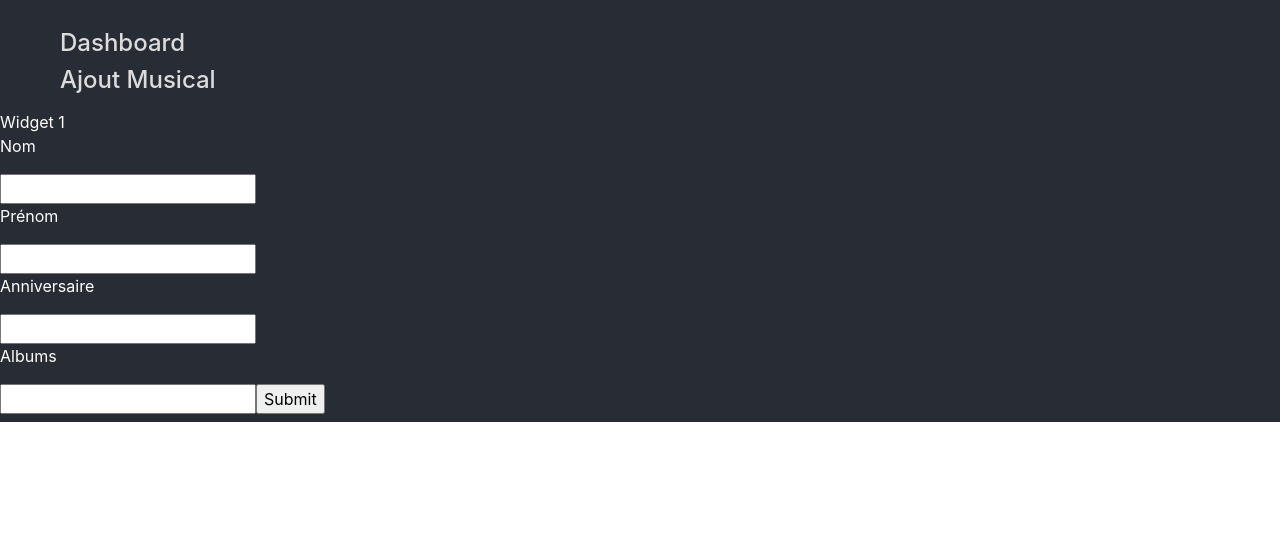
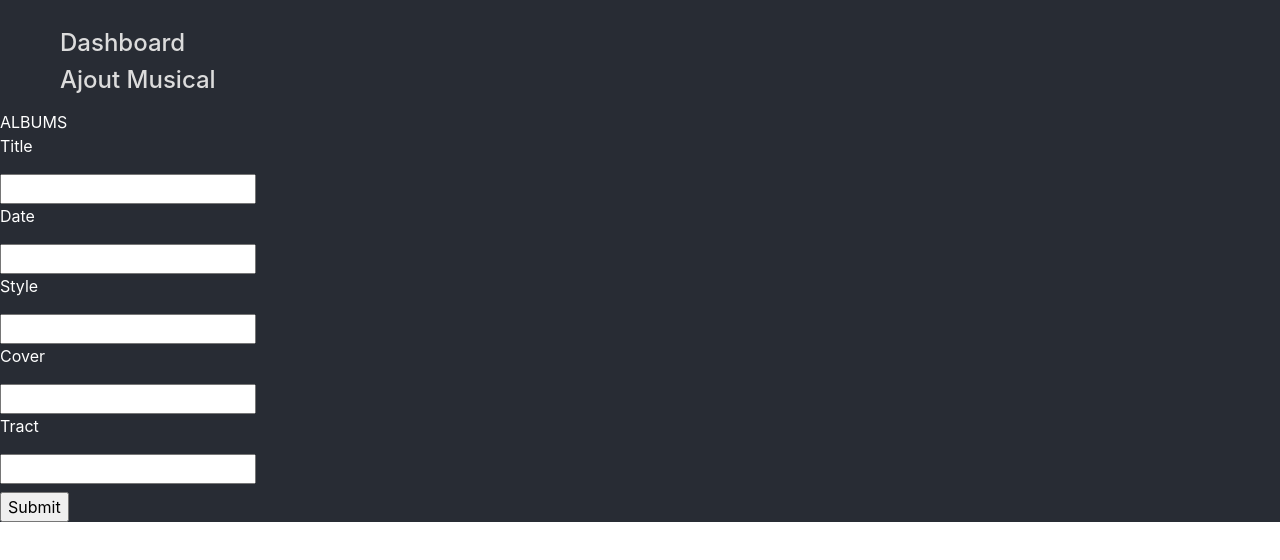
Before and after one commit to AurelienUltime/front_end, a React (Create React App) app: page /formulaire in a window 1280 px wide. Shown: the top 560 px of the page. Built offline with nearby package versions, Linux system fonts and the light colour scheme.

Commit message:
premier schema relié a la bdd

```diff
--- a/package.json
+++ b/package.json
@@ -3,8 +3,10 @@
   "version": "0.1.0",
   "private": true,
   "dependencies": {
+    "axios": "^0.18.0",
     "bootstrap": "^4.3.1",
     "chart.js": "^2.7.3",
+    "lodash": "^4.17.11",
     "react": "^16.8.4",
     "react-chartjs": "^1.2.0",
     "react-chartjs-2": "^2.7.4",
@@ -16,7 +18,7 @@
     "recharts": "^1.5.0"
   },
   "scripts": {
-    "start": "react-scripts start",
+    "start": "set PORT=8080 && react-scripts start",
     "build": "react-scripts build",
     "test": "react-scripts test",
     "eject": "react-scripts eject"
--- a/src/App.js
+++ b/src/App.js
@@ -10,6 +10,8 @@ import GraphPie from './components/GraphPie';
 import Gallery from './components/Gallery';
 
 import Form from './components/form/Form';
+import PieChartNouv from './components/PieChartNouv';
+
 
 import {BrowserRouter as Router, Route, Link} from "react-router-dom";
 
@@ -31,7 +33,7 @@ function Dashboard() {
         </Col>
 
         <Col xl="6">
-          <Chart2/>
+          <PieChartNouv/>
         </Col>
   </Row>
   <Row>
@@ -116,7 +118,6 @@ class App extends Component {
   </Router>
         </header>
 
-
     );
   }
 }
--- a/src/components/Chart.js
+++ b/src/components/Chart.js
@@ -1,5 +1,5 @@
 import React, {Component} from 'react';
-
+import axios from 'axios';
 
 //graph de type bar
 import {Bar} from 'react-chartjs-2';
--- a/src/components/Chart2.js
+++ b/src/components/Chart2.js
@@ -1,15 +1,24 @@
 import React, {Component} from 'react';
+import _ from 'lodash';
 
 //ici c le graph qu'on va utiliser
 import {Doughnut} from 'react-chartjs-2';
 
 import './Chart.css';
+import Axios from 'axios';
 
 class Chart2 extends Component {
 
-    constructor(props){
+  /*  constructor(props){
         super(props);
         this.state = {
+
+        }
+    }
+*/
+
+    state={
+        trackTable: [],
         chartData:{
             labels:['60s','70s', '80s', '90s'],
             datasets:[
@@ -29,14 +38,31 @@ class Chart2 extends Component {
 
                 ]
             }]
+        }    }
+
+    componentDidMount(){
+        Axios.get('http://localhost:3000/tracks/listenings')
+        .then(res => {
+            const trackTable = res.data;
+            this.setState({trackTable});
+
+        })
+        const labelTitle= _.pick(this.state.trackTable, ['title']);
+        const datasetsListenings= _.pick(this.state.trackTable, ['listenings']);
+
+        let chartData = Object.assign({}, this.state.chartData);    //creating copy of object
+        chartData.labels = labelTitle;
+        chartData.datasets.data=datasetsListenings;
+        console.log("chartData", chartData);                     //updating value
+        this.setState({chartData});
     }
-        }
-    }
-
     render (){
         return (
+
             <div>
+
                 <h3 className="Titre">Evolution des couleurs de cover</h3>
+
     <Doughnut data={this.state.chartData}/>
     <br/> <br/> </div>
         );
--- a/src/components/CompareLine.js
+++ b/src/components/CompareLine.js
@@ -2,6 +2,7 @@ import React, { PureComponent } from 'react';
 import {
   LineChart, Line, XAxis, YAxis, CartesianGrid, Tooltip, Legend,
 } from 'recharts';
+import './CompareLine.css';
 
 const data = [
   {
--- a/src/components/Form/Artiste.js
+++ b/src/components/Form/Artist.js
@@ -28,14 +28,12 @@ class Formulaire extends React.Component {
         <form onSubmit={this.handleSubmit}>
           <label>
             Widget 1
-        <p>Nom</p>
+        <p>Nom et prénom</p>
         <input type="text" value={this.state.value} onChange={this.handleChange} />
-        <p>Prénom</p>
+        <p>Date de Naissance</p>
         <input type="text" value2={this.state.value2} onChange={this.handleChange}/>
-        <p>Anniversaire</p>
-        <input type="text" value3={this.state.value3} onChange={this.handleChange}/>
         <p>Albums</p>
-        <input className="Albums" type="text" value4={this.state.value4} onChange={this.handleChange}/>
+        <input className="Albums" type="text" value3={this.state.value3} onChange={this.handleChange}/>
           </label>
           <input type="submit" sub="Submit" />
         </form>
--- a/src/components/Form/Form.js
+++ b/src/components/Form/Form.js
@@ -1,13 +1,16 @@
 import React, { Component } from 'react';
 import {Container, Col, Row} from 'reactstrap';
-import Artiste from './Artiste';
+import Artiste from './Artist';
+import Album from './Album';
 
 
 class Form extends Component{
     render(){
         return(
 
-            <Artiste/>
+            <Album/>
+
+
         );
     }
 
--- a/src/components/Graph.js
+++ b/src/components/Graph.js
@@ -35,7 +35,7 @@ class Graph extends Component{
           <div>
             <h2>Line Example</h2>
 
-            <Line className="Conteneur" data={data} />
+            <Line data={data} />
           </div>
         );
       }
--- /dev/null
+++ b/src/components/PieChartNouv.js
@@ -0,0 +1,116 @@
+
+/*import {
+  PieChart, Pie, Sector, Cell,
+} from 'recharts';
+*/
+import _ from 'lodash';
+import Axios from 'axios';
+
+
+import React, { PureComponent } from 'react';
+import {
+  PieChart, Pie, Legend, Tooltip,
+} from 'recharts';
+
+
+
+
+/*
+
+const COLORS = ['#0088FE', '#00C49F', '#FFBB28', '#FF8042'];
+
+const RADIAN = Math.PI / 180;
+const renderCustomizedLabel = ({
+  cx, cy, midAngle, innerRadius, outerRadius, percent, index,
+}) => {
+   const radius = innerRadius + (outerRadius - innerRadius) * 0.5;
+  const x = cx + radius * Math.cos(-midAngle * RADIAN);
+  const y = cy + radius * Math.sin(-midAngle * RADIAN);
+
+  return (
+    <text x={x} y={y} fill="white" textAnchor={x > cx ? 'start' : 'end'} dominantBaseline="central">
+      {`${(percent * 100).toFixed(0)}%`}
+    </text>
+  );
+};
+
+export default class PieChartNouv extends PureComponent {
+  static jsfiddleUrl = 'https://jsfiddle.net/alidingling/c9pL8k61/';
+
+  state = {
+    tracksListenings: []
+}
+
+  componentDidMount() {
+    Axios.get('http://localhost:3000/tracks/listenings')
+    .then(res => {
+        const tracksListenings = res.data;
+        this.setState({tracksListenings});
+    })
+}
+
+  render() {
+
+
+    return (
+      <PieChart width={400} height={400}>
+        <Pie
+          data={this.state.tracksListenings}
+          cx={200}
+          cy={200}
+          labelLine={false}
+          label={renderCustomizedLabel}
+          outerRadius={80}
+          fill="#8884d8"
+          dataKey="listenings"
+        >
+          {
+            this.state.tracksListenings.map((entry, index) => <Cell key={`cell-${index}`} fill={COLORS[index % COLORS.length]} />)
+          }
+        </Pie>
+      </PieChart>
+    );
+  }
+}
+*/
+/////////////////////DEUXIEME EXEMPLE UN PEU MIEUX ADAPTE
+// ligne qui ne sert a rien apparement
+// <Pie dataKey="value" data={data02} cx={500} cy={200} innerRadius={40} outerRadius={80} fill="#82ca9d" />
+//
+//
+/*const data01 = [
+  { name: 'Group A', value: 400 }, { name: 'Group B', value: 300 },
+  { name: 'Group C', value: 300 }, { name: 'Group D', value: 200 },
+  { name: 'Group E', value: 278 }, { name: 'Group F', value: 189 },
+];
+
+const data02 = [
+  { name: 'Group A', value: 2400 }, { name: 'Group B', value: 4567 },
+  { name: 'Group C', value: 1398 }, { name: 'Group D', value: 9800 },
+  { name: 'Group E', value: 3908 }, { name: 'Group F', value: 4800 },
+];
+*/
+export default class PieChartNouv extends PureComponent {
+  static jsfiddleUrl = 'https://jsfiddle.net/alidingling/k9jkog04/';
+
+  state = {
+    tracksListenings: []
+}
+
+  componentDidMount() {
+    Axios.get('http://localhost:3000/tracks/listenings')
+    .then(res => {
+        const tracksListenings = res.data;
+        this.setState({tracksListenings});
+    })
+}
+  render() {
+    return (
+      <PieChart width={600} height={600}>
+        <Pie dataKey="listenings" nameKey="title" isAnimationActive={false} data={this.state.tracksListenings} cx={200} cy={200} outerRadius={80} fill="#8884d8" label />
+
+        <Tooltip />
+      </PieChart>
+    );
+  }
+}
```
Also changed, not shown: 1 other file (tests, documents, lock files or other folders). Lines whose indentation alone changed are shown as unchanged.
